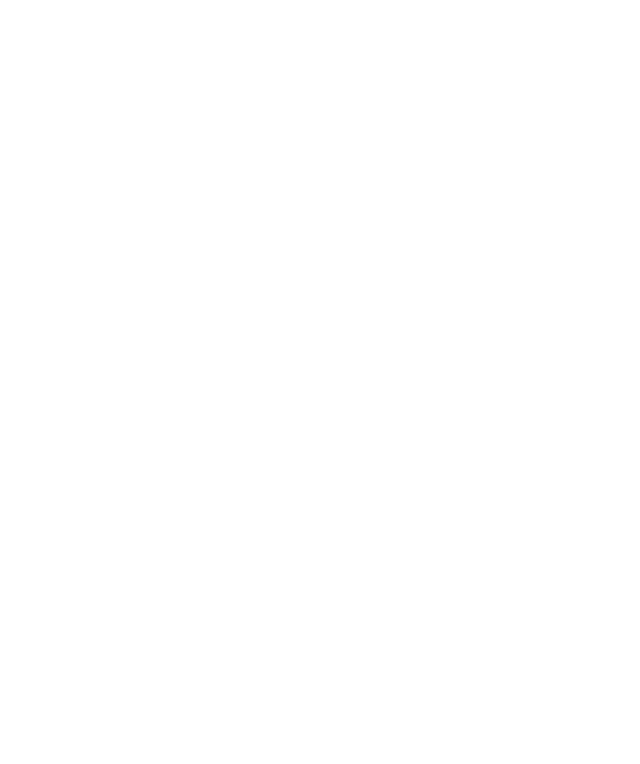
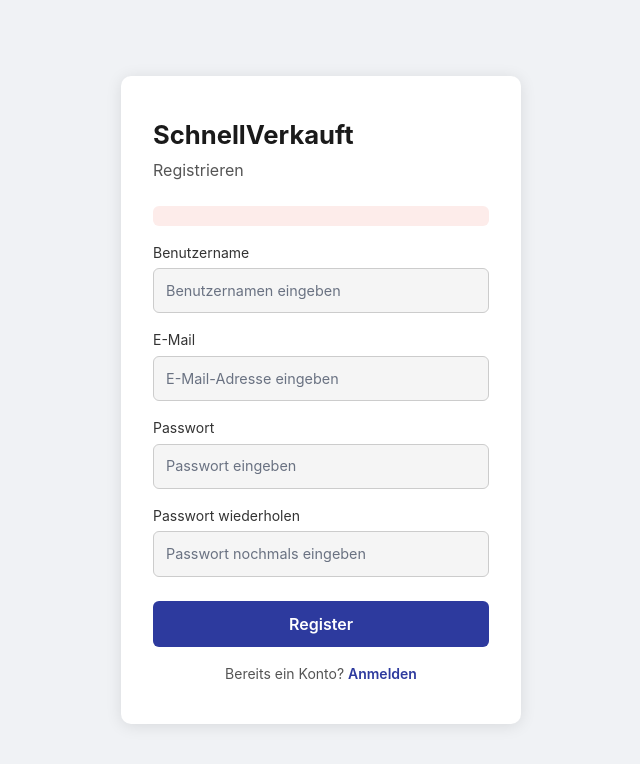
Before and after one commit to Max89765/WMC-Project-4A-Maximilian-Greifeneder, a SvelteKit app in the folder FrontendSchnellVerkauft/: page /register in a window 1280 px wide. Shown: the top 764 px of the page, without its empty margins (319-959 px from the left). Built offline with nearby package versions, Linux system fonts and the light colour scheme.

Commit message:
implemented register design with ki

```diff
--- a/FrontendSchnellVerkauft/src/routes/register/+layout.svelte
+++ b/FrontendSchnellVerkauft/src/routes/register/+layout.svelte
@@ -0,0 +1,9 @@
+<script>
+
+	import favicon from '$lib/assets/favicon.svg';
+
+	let { children } = $props();
+</script>
+
+<svelte:head><link rel="icon" href={favicon} /></svelte:head>
+{@render children()}
--- a/FrontendSchnellVerkauft/src/routes/register/+page.svelte
+++ b/FrontendSchnellVerkauft/src/routes/register/+page.svelte
@@ -0,0 +1,165 @@
+<div class="page">
+	<div class="card">
+		<h1 class="app-name">SchnellVerkauft</h1>
+		<h2 class="form-title">Registrieren</h2>
+
+
+		<div class="error-box"></div>
+
+		<div class="form-group">
+			<label for="username">Benutzername</label>
+			<input
+				id="username"
+				type="text"
+				placeholder="Benutzernamen eingeben"
+			/>
+		</div>
+
+		<div class="form-group">
+			<label for="email">E-Mail</label>
+			<input
+				id="email"
+				type="email"
+				placeholder="E-Mail-Adresse eingeben"
+			/>
+		</div>
+
+		<div class="form-group">
+			<label for="password">Passwort</label>
+			<input
+				id="password"
+				type="password"
+				placeholder="Passwort eingeben"
+			/>
+		</div>
+
+		<div class="form-group">
+			<label for="passwordConfirm">Passwort wiederholen</label>
+			<input
+				id="passwordConfirm"
+				type="password"
+				placeholder="Passwort nochmals eingeben"
+			/>
+		</div>
+
+		<button class="btn-primary">
+            Register
+		</button>
+
+		<p class="switch-link">
+			Bereits ein Konto?
+			<a href="/login">Anmelden</a>
+		</p>
+	</div>
+</div>
+
+<style>
+	.page {
+		min-height: 100vh;
+		display: flex;
+		align-items: center;
+		justify-content: center;
+		background: #f0f2f5;
+	}
+
+	.card {
+		background: #fff;
+		border-radius: 10px;
+		padding: 2.5rem 2rem;
+		width: 100%;
+		max-width: 400px;
+		box-shadow: 0 2px 16px rgba(0, 0, 0, 0.1);
+	}
+
+	.app-name {
+		font-size: 1.6rem;
+		font-weight: 700;
+		color: #1a1a1a;
+		margin-bottom: 0.25rem;
+	}
+
+	.form-title {
+		font-size: 1rem;
+		font-weight: 400;
+		color: #555;
+		margin-bottom: 1.5rem;
+	}
+
+	.error-box {
+		background: #fdecea;
+		color: #c0392b;
+		border-radius: 6px;
+		padding: 0.6rem 0.9rem;
+		font-size: 0.875rem;
+		margin-bottom: 1rem;
+	}
+
+	.form-group {
+		margin-bottom: 1rem;
+	}
+
+	.form-group label {
+		display: block;
+		font-size: 0.875rem;
+		color: #333;
+		margin-bottom: 0.35rem;
+	}
+
+	.form-group input {
+		width: 100%;
+		padding: 0.6rem 0.75rem;
+		border: 1px solid #ccc;
+		border-radius: 6px;
+		font-size: 0.9rem;
+		background: #f5f5f5;
+		color: #1a1a1a;
+		box-sizing: border-box;
+		transition: border-color 0.15s;
+	}
+
+	.form-group input:focus {
+		outline: none;
+		border-color: #2d3a9e;
+		background: #fff;
+	}
+
+	.btn-primary {
+		width: 100%;
+		padding: 0.7rem;
+		background: #2d3a9e;
+		color: #fff;
+		border: none;
+		border-radius: 6px;
+		font-size: 1rem;
+		font-weight: 600;
+		cursor: pointer;
+		margin-top: 0.5rem;
+		transition: background 0.15s;
+	}
+
+	.btn-primary:hover:not(:disabled) {
+		background: #1e2b80;
+	}
+
+	.btn-primary:disabled {
+		opacity: 0.6;
+		cursor: not-allowed;
+	}
+
+	.switch-link {
+		text-align: center;
+		margin-top: 1rem;
+		font-size: 0.875rem;
+		color: #555;
+	}
+
+	.switch-link a {
+		color: #2d3a9e;
+		font-weight: 600;
+		text-decoration: none;
+	}
+
+	.switch-link a:hover {
+		text-decoration: underline;
+	}
+</style>
```
